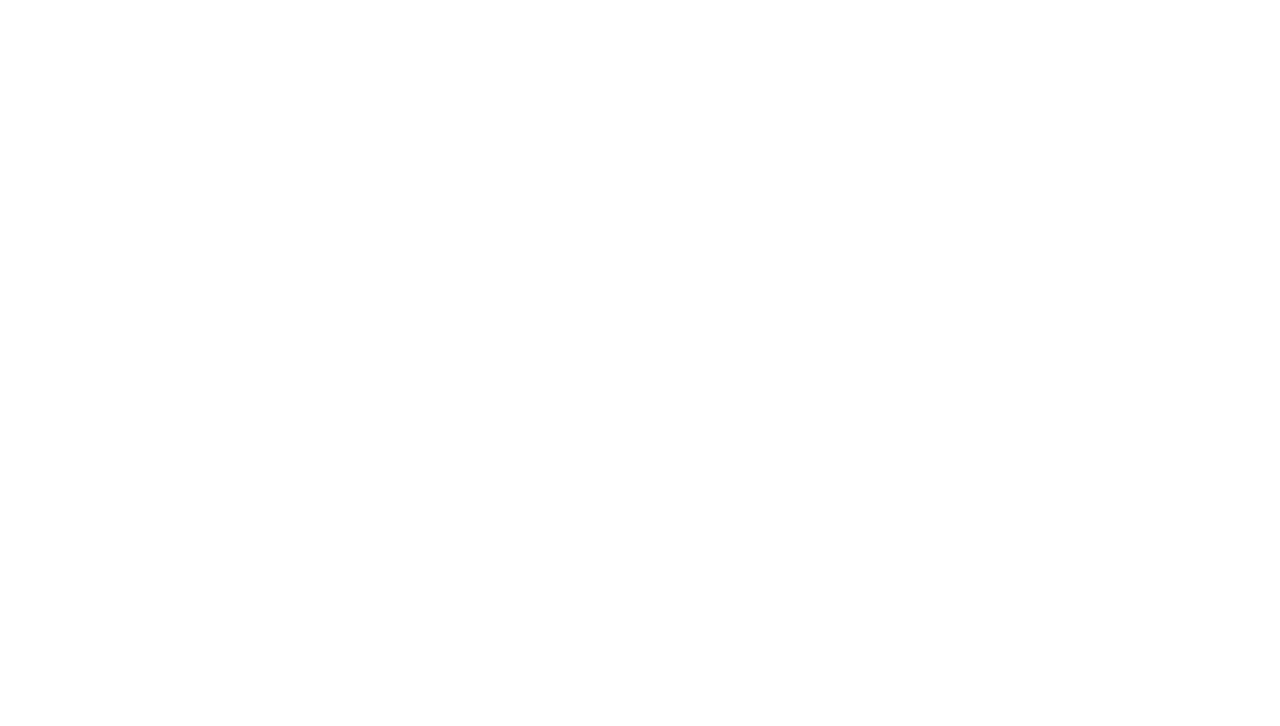
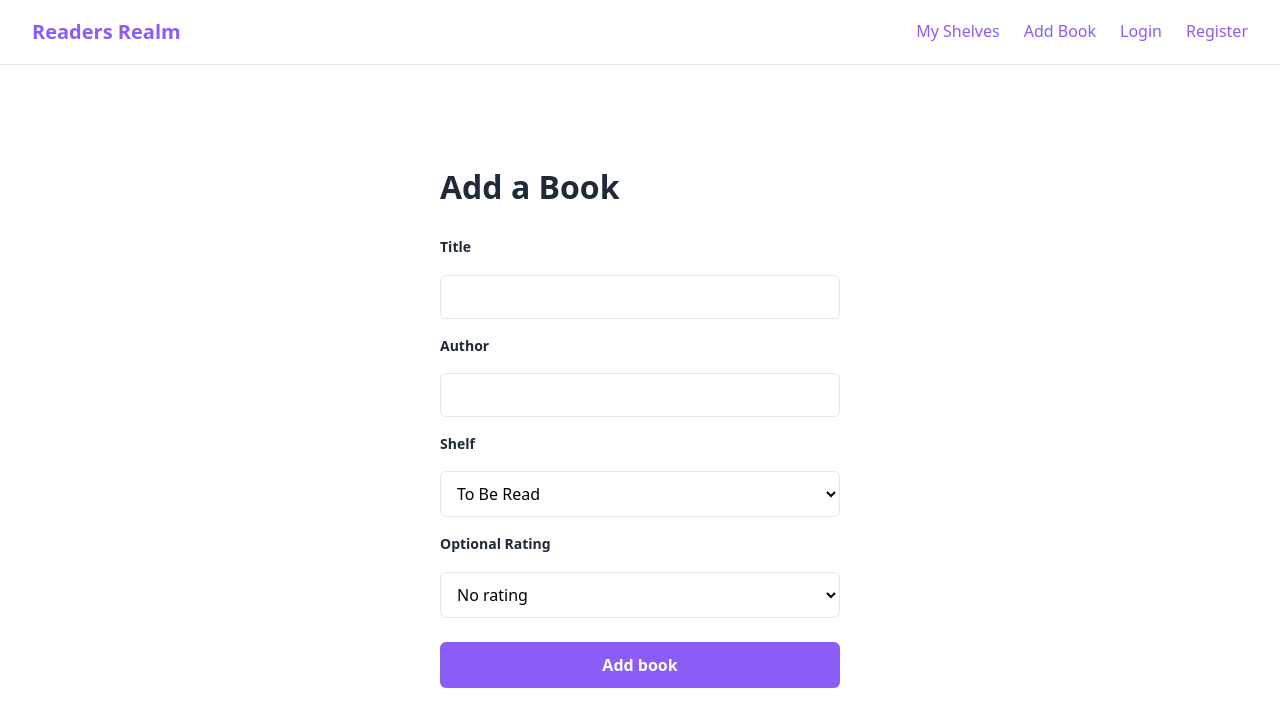
Before and after one commit to Bethashcroft/readers-realm, a React (Vite) app: page /add-book in a window 1280 px wide. Before the commit this address had no page. Shown: the top 726 px of the page. Built offline with nearby package versions, Linux system fonts and the light colour scheme.

Commit message:
Added book shelves with filtering and reviews

```diff
--- a/src/App.tsx
+++ b/src/App.tsx
@@ -1,11 +1,21 @@
+import { useState } from "react";
 import { BrowserRouter, Routes, Route } from "react-router-dom";
 import Layout from "./components/Layout";
 import Home from "./pages/Home";
 import Login from "./pages/Login";
 import Register from "./pages/Register";
 import Profile from "./pages/Profile";
+import Shelves from "./pages/Shelves";
+import AddBook from "./pages/AddBook";
+import { mockBooks } from "./data/books";
+import type { Book } from "./types/book";
 
 function App() {
+  const [books, setBooks] = useState<Book[]>(mockBooks);
+
+  const handleAddBook = (newBook: Book) => {
+    setBooks((prev) => [...prev, newBook]);
+  };
   return (
     <BrowserRouter>
       <Routes>
@@ -14,6 +24,11 @@ function App() {
           <Route path="/login" element={<Login />} />
           <Route path="/register" element={<Register />} />
           <Route path="/profile/:username" element={<Profile />} />
+          <Route path="/shelves" element={<Shelves books={books} />} />
+          <Route
+            path="/add-book"
+            element={<AddBook onAddBook={handleAddBook} />}
+          />
         </Route>
       </Routes>
     </BrowserRouter>
--- /dev/null
+++ b/src/components/BookCard.css
@@ -0,0 +1,43 @@
+.book-card {
+  display: flex;
+  flex-direction: column;
+  border: 1px solid var(--color-border);
+  border-radius: 8px;
+  overflow: hidden;
+  transition: box-shadow 0.2s;
+}
+
+.book-card:hover {
+  box-shadow: 0 4px 12px rgba(0, 0, 0, 0.1);
+}
+
+.book-cover {
+  width: 100%;
+  height: 280px;
+  object-fit: cover;
+  background-color: var(--color-surface);
+}
+
+.book-info {
+  padding: 16px;
+  display: flex;
+  flex-direction: column;
+  gap: 4px;
+}
+
+.book-title {
+  font-size: 16px;
+  font-weight: 600;
+  color: var(--color-text);
+}
+
+.book-author {
+  font-size: 14px;
+  color: var(--color-text-muted);
+}
+
+.book-rating {
+  font-size: 14px;
+  color: #f59e0b;
+  margin-top: 4px;
+}
--- /dev/null
+++ b/src/components/BookCard.tsx
@@ -0,0 +1,30 @@
+import type { Book } from "../types/book";
+import "./BookCard.css";
+
+interface BookCardProps {
+  book: Book;
+}
+
+function BookCard({ book }: BookCardProps) {
+  return (
+    <div className="book-card">
+      <img
+        className="book-cover"
+        src={book.coverUrl}
+        alt={`Cover of ${book.title}`}
+      />
+      <div className="book-info">
+        <h3 className="book-title">{book.title}</h3>
+        <p className="book-author">{book.author}</p>
+        {book.rating && (
+          <p className="book-rating">
+            {"★".repeat(book.rating)}
+            {"☆".repeat(5 - book.rating)}
+          </p>
+        )}
+      </div>
+    </div>
+  );
+}
+
+export default BookCard;
--- a/src/components/Layout.tsx
+++ b/src/components/Layout.tsx
@@ -9,6 +9,12 @@ function Layout() {
           Readers Realm
         </Link>
         <ul className="navbar-links">
+          <li>
+            <Link to="/shelves">My Shelves</Link>
+          </li>
+          <li>
+            <Link to="/add-book">Add Book</Link>
+          </li>
           <li>
             <Link to="/login">Login</Link>
           </li>
--- /dev/null
+++ b/src/data/books.ts
@@ -0,0 +1,56 @@
+import type { Book } from "../types/book";
+
+export const mockBooks: Book[] = [
+  {
+    id: "1",
+    title: "The Name of the Wind",
+    author: "Patrick Rothfuss",
+    coverUrl: "https://covers.openlibrary.org/b/isbn/9780756404741-M.jpg",
+    shelf: "currently-reading",
+  },
+  {
+    id: "2",
+    title: "Mistborn: The Final Empire",
+    author: "Brandon Sanderson",
+    coverUrl: "https://covers.openlibrary.org/b/isbn/9780765311788-M.jpg",
+    shelf: "read",
+    rating: 5,
+    review: "Incredible magic system and world building.",
+  },
+  {
+    id: "3",
+    title: "The Priory of the Orange Tree",
+    author: "Samantha Shannon",
+    coverUrl: "https://covers.openlibrary.org/b/isbn/9781635570298-M.jpg",
+    shelf: "tbr",
+  },
+  {
+    id: "4",
+    title: "Circe",
+    author: "Madeline Miller",
+    coverUrl: "https://covers.openlibrary.org/b/isbn/9780316556347-M.jpg",
+    shelf: "read",
+    rating: 4,
+  },
+  {
+    id: "5",
+    title: "The Poppy War",
+    author: "R.F. Kuang",
+    coverUrl: "https://covers.openlibrary.org/b/isbn/9780062662569-M.jpg",
+    shelf: "dnf",
+  },
+  {
+    id: "6",
+    title: "House of Leaves",
+    author: "Mark Z. Danielewski",
+    coverUrl: "https://covers.openlibrary.org/b/isbn/9780375703768-M.jpg",
+    shelf: "available-to-borrow",
+  },
+  {
+    id: "7",
+    title: "Piranesi",
+    author: "Susanna Clarke",
+    coverUrl: "https://covers.openlibrary.org/b/isbn/9781635575996-M.jpg",
+    shelf: "tbr",
+  },
+];
--- /dev/null
+++ b/src/pages/AddBook.css
@@ -0,0 +1,14 @@
+.auth-form select {
+  padding: 10px 12px;
+  border: 1px solid var(--color-border);
+  border-radius: 6px;
+  font-size: 16px;
+  font-family: inherit;
+  outline: none;
+  background-color: var(--color-bg);
+  transition: border-color 0.2s;
+}
+
+.auth-form select:focus {
+  border-color: var(--color-primary);
+}
--- /dev/null
+++ b/src/pages/AddBook.tsx
@@ -0,0 +1,93 @@
+import React, { useState } from "react";
+import { useNavigate } from "react-router-dom";
+import type { Book, ShelfType } from "../types/book";
+import "../styles/forms.css";
+import "./AddBook.css";
+
+interface AddBookProps {
+  onAddBook: (book: Book) => void;
+}
+
+function AddBook({ onAddBook }: AddBookProps) {
+  const navigate = useNavigate();
+
+  const [title, setTitle] = useState("");
+  const [author, setAuthor] = useState("");
+  const [shelf, setShelf] = useState<ShelfType>("tbr");
+  const [rating, setRating] = useState("");
+
+  const handleSubmit = (e: React.SubmitEvent<HTMLFormElement>) => {
+    e.preventDefault();
+
+    const newBook: Book = {
+      id: Date.now().toString(),
+      title,
+      author,
+      coverUrl: `https://placehold.co/200x300/e2e8f0/64748b?text=${encodeURIComponent(title)}`,
+      shelf,
+      rating: rating ? Number(rating) : undefined,
+    };
+
+    onAddBook(newBook);
+    navigate("/shelves");
+  };
+
+  return (
+    <div className="auth-page">
+      <form className="auth-form" onSubmit={handleSubmit}>
+        <h1>Add a Book</h1>
+
+        <label htmlFor="title">Title</label>
+        <input
+          type="text"
+          id="title"
+          value={title}
+          onChange={(e) => setTitle(e.target.value)}
+          required
+        />
+
+        <label htmlFor="author">Author</label>
+        <input
+          type="text"
+          id="author"
+          value={author}
+          onChange={(e) => setAuthor(e.target.value)}
+          required
+        />
+
+        <label htmlFor="shelf">Shelf</label>
+        <select
+          id="shelf"
+          value={shelf}
+          onChange={(e) => setShelf(e.target.value as ShelfType)}
+        >
+          <option value="currently-reading">Currently Reading</option>
+          <option value="read">Read</option>
+          <option value="tbr">To Be Read</option>
+          <option value="dnf">Did Not Finish</option>
+          <option value="available-to-borrow">Available to Borrow</option>
+          <option value="lent-out">Lent Out</option>
+          <option value="for-sale">For Sale</option>
+        </select>
+
+        <label htmlFor="rating">Optional Rating</label>
+        <select
+          id="rating"
+          value={rating}
+          onChange={(e) => setRating(e.target.value)}
+        >
+          <option value="">No rating</option>
+          <option value="1">★☆☆☆☆</option>
+          <option value="2">★★☆☆☆</option>
+          <option value="3">★★★☆☆</option>
+          <option value="4">★★★★☆</option>
+          <option value="5">★★★★★</option>
+        </select>
+
+        <button type="submit">Add book</button>
+      </form>
+    </div>
+  );
+}
+
+export default AddBook;
--- /dev/null
+++ b/src/pages/Shelves.css
@@ -0,0 +1,70 @@
+.shelves {
+  display: flex;
+  flex-direction: column;
+  gap: 24px;
+}
+
+.shelves h1 {
+  font-size: 28px;
+  font-weight: 700;
+}
+
+.shelf-tabs {
+  display: flex;
+  flex-wrap: wrap;
+  gap: 8px;
+}
+
+.shelf-tab {
+  padding: 8px 16px;
+  border: 1px solid var(--color-border);
+  border-radius: 20px;
+  background-color: var(--color-bg);
+  color: var(--color-text-muted);
+  font-size: 14px;
+  font-family: inherit;
+  cursor: pointer;
+  transition: all 0.2s;
+}
+
+.shelf-tab:hover {
+  border-color: var(--color-primary);
+  color: var(--color-primary);
+}
+
+.shelf-tab.active {
+  background-color: var(--color-primary);
+  color: white;
+  border-color: var(--color-primary);
+}
+
+.book-grid {
+  display: grid;
+  grid-template-columns: repeat(4, 1fr);
+  gap: 24px;
+}
+
+.empty-shelf {
+  text-align: center;
+  color: var(--color-text-muted);
+  padding: 48px 0;
+  font-size: 16px;
+}
+
+@media (max-width: 1024px) {
+  .book-grid {
+    grid-template-columns: repeat(3, 1fr);
+  }
+}
+
+@media (max-width: 768px) {
+  .book-grid {
+    grid-template-columns: repeat(2, 1fr);
+  }
+}
+
+@media (max-width: 480px) {
+  .book-grid {
+    grid-template-columns: 1fr;
+  }
+}
--- /dev/null
+++ b/src/pages/Shelves.tsx
@@ -0,0 +1,63 @@
+import { useState } from "react";
+import BookCard from "../components/BookCard";
+import type { Book, ShelfType } from "../types/book";
+import "./Shelves.css";
+
+const shelfLabels: Record<ShelfType, string> = {
+  "currently-reading": "Currently Reading",
+  read: "Read",
+  tbr: "To Be Read",
+  dnf: "Did Not Finish",
+  "available-to-borrow": "Available to Borrow",
+  "lent-out": "Lent Out",
+  "for-sale": "For Sale",
+};
+
+interface ShelvesProps {
+  books: Book[];
+}
+
+function Shelves({ books }: ShelvesProps) {
+  const [activeShelf, setActiveShelf] = useState<ShelfType | "all">("all");
+
+  const filteredBooks =
+    activeShelf === "all"
+      ? books
+      : books.filter((book) => book.shelf === activeShelf);
+
+  return (
+    <div className="shelves">
+      <h1>My Shelves</h1>
+
+      <div className="shelf-tabs">
+        <button
+          className={`shelf-tab ${activeShelf === "all" ? "active" : ""}`}
+          onClick={() => setActiveShelf("all")}
+        >
+          All
+        </button>
+        {Object.entries(shelfLabels).map(([value, label]) => (
+          <button
+            key={value}
+            className={`shelf-tab ${activeShelf === value ? "active" : ""}`}
+            onClick={() => setActiveShelf(value as ShelfType)}
+          >
+            {label}
+          </button>
+        ))}
+      </div>
+
+      <div className="book-grid">
+        {filteredBooks.map((book) => (
+          <BookCard key={book.id} book={book} />
+        ))}
+      </div>
+
+      {filteredBooks.length === 0 && (
+        <p className="empty-shelf">No books on this shelf yet.</p>
+      )}
+    </div>
+  );
+}
+
+export default Shelves;
--- /dev/null
+++ b/src/types/book.ts
@@ -0,0 +1,18 @@
+export type ShelfType =
+  | "currently-reading"
+  | "read"
+  | "tbr"
+  | "dnf"
+  | "available-to-borrow"
+  | "lent-out"
+  | "for-sale";
+
+export interface Book {
+  id: string;
+  title: string;
+  author: string;
+  coverUrl: string;
+  shelf: ShelfType;
+  rating?: number;
+  review?: string;
+}
```
